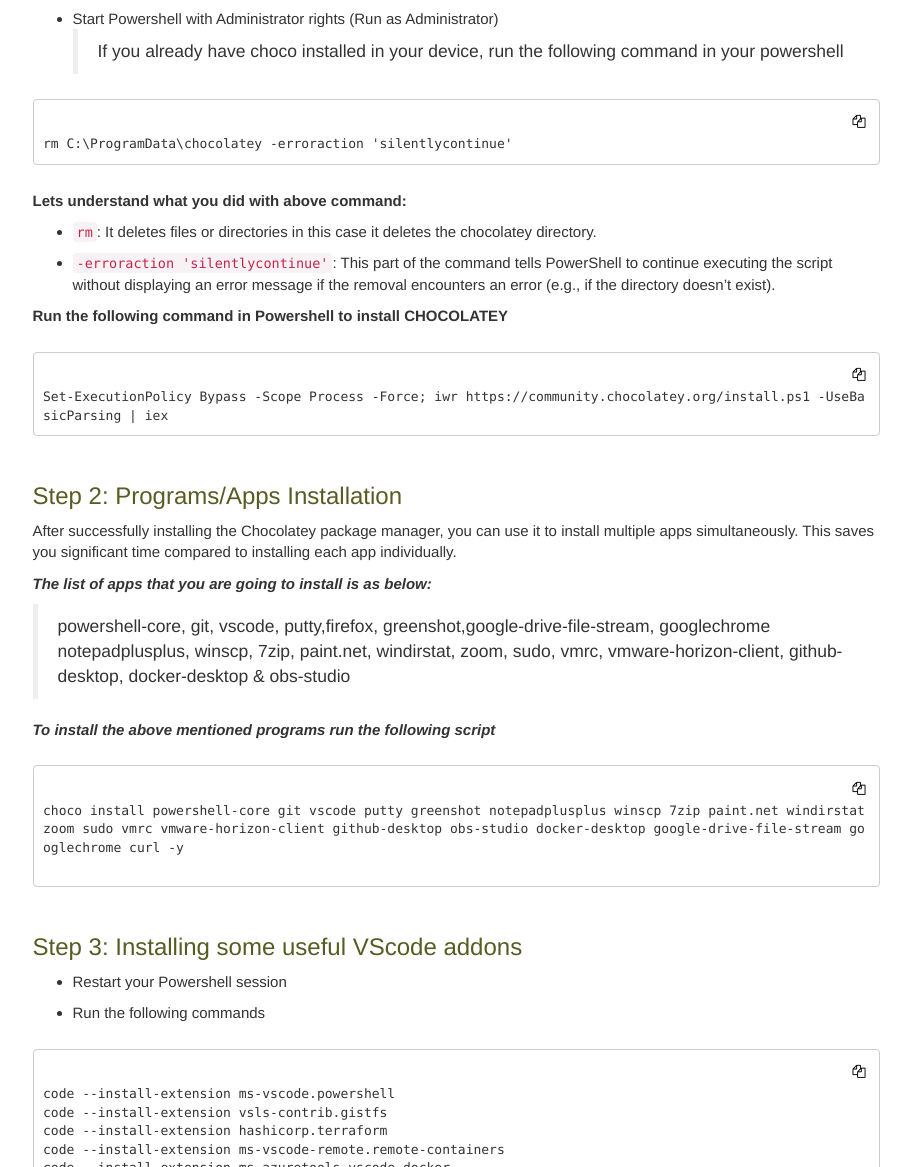
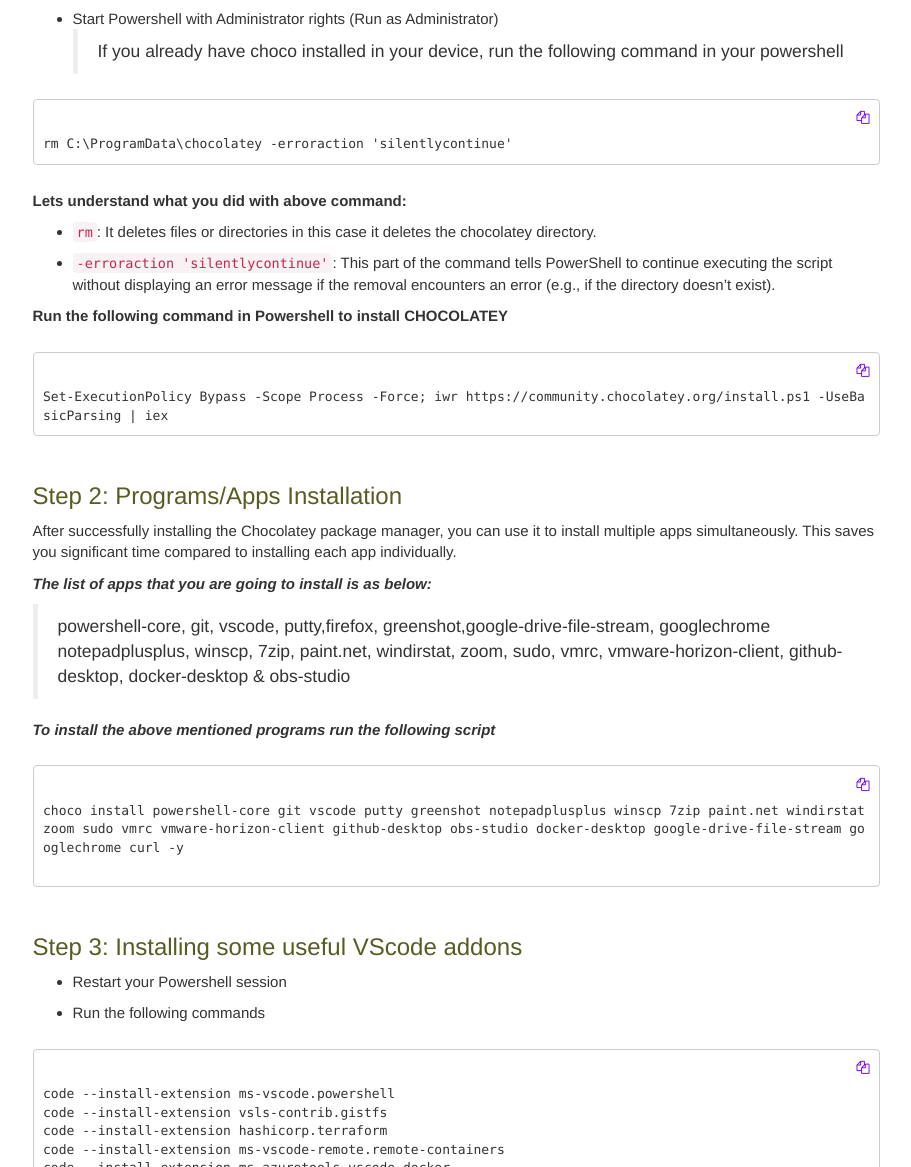
Before and after one commit to luonghuyquang/luonghuyquang.github.io, a Jekyll site: the page built from index.md, in a window 1280 px wide. Shown: the part 723-1890 px from the top of the page, without its empty margins (330-1241 px from the left). Built offline with Jekyll 4.4.1, drawn with Linux system fonts in a browser that asks for light colours; our own code applies the rules of GitHub Pages for plain Markdown files; comment, search, counter and statistics services are not loaded.

Commit message:
same color

```diff
--- a/css/copy_icon.css
+++ b/css/copy_icon.css
@@ -4,9 +4,9 @@
   right: 0;
   z-index: 1;
   background: none;
-  color:black;
+  color:#7300f0;
   border: none;
   font-size: 1em;
-  padding: 0.3em;
+  padding: 0em;
   cursor: pointer;
 }
```
